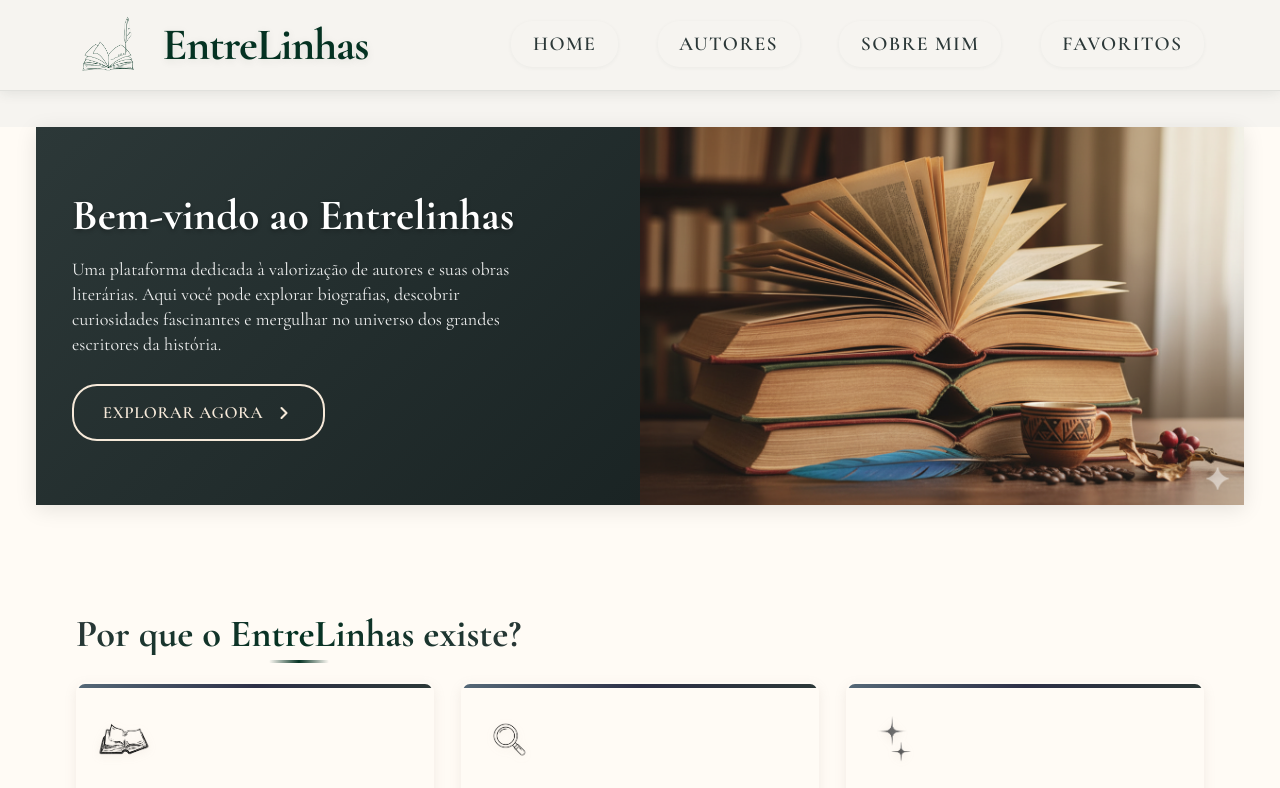
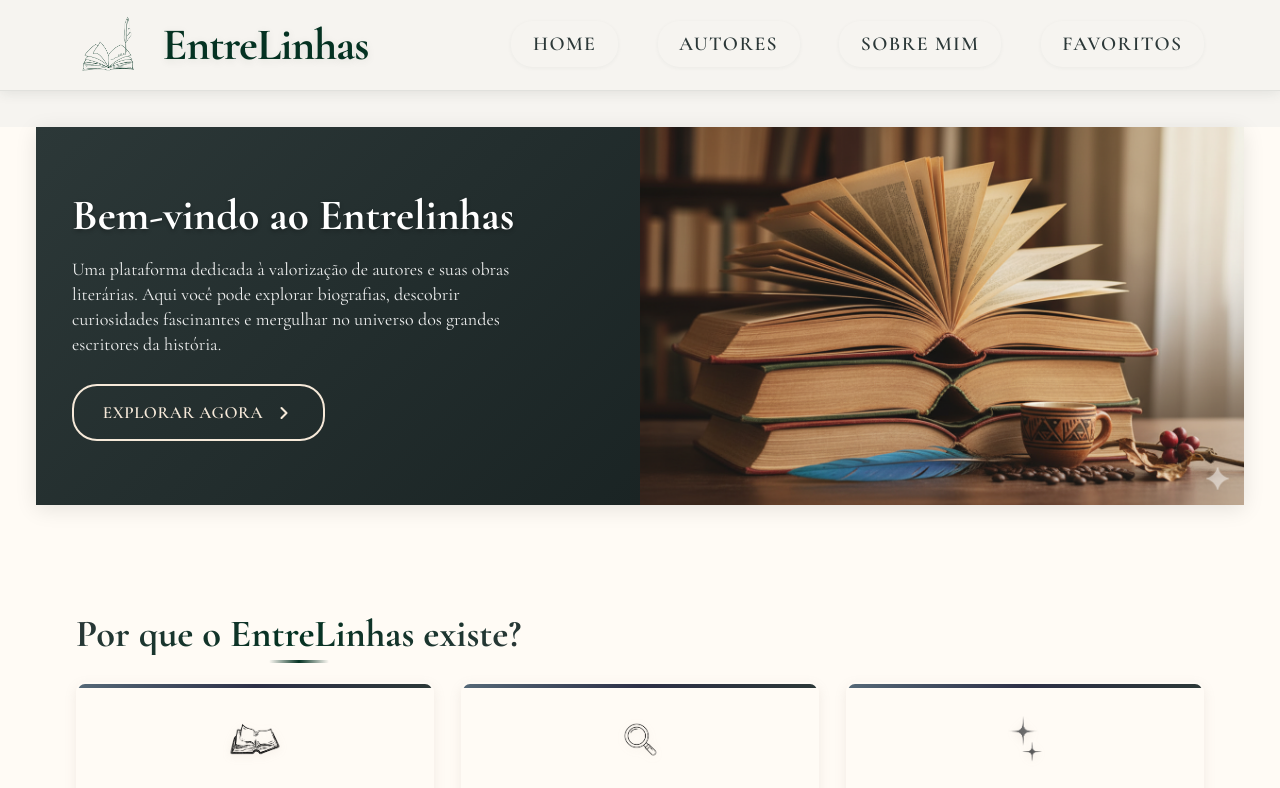
Before and after one commit to Mariaeduardar07/Entrelinhas, a Next.js app: page / in a window 1280 px wide. Shown: the top 788 px of the page. Built offline with nearby package versions, Linux system fonts and the light colour scheme; no server answers.

Commit message:
feat: adjust the objective icons in the center

```diff
--- a/src/components/objectives/objectives.module.css
+++ b/src/components/objectives/objectives.module.css
@@ -78,7 +78,9 @@
 .icon {
   font-size: 2.5rem;
   margin-bottom: 1rem;
-  display: block;
+  display: flex;
+  justify-content: center;
+  align-items: center;
   filter: drop-shadow(0 2px 4px rgba(163, 143, 133, 0.2));
   background: transparent;
 }
```
